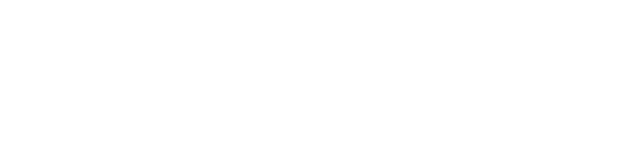
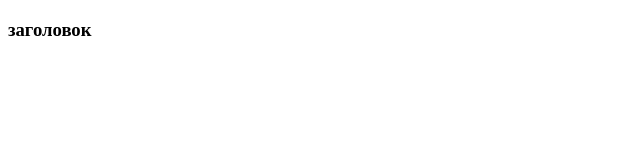
Before and after one commit to Alllena/ProjectTest, a plain HTML site: page index.html in a window 1280 px wide. Shown: the whole page, without its empty margins (0-640 px from the left). Drawn offline with Linux system fonts and the light colour scheme.

Commit message:
заголовок

```diff
--- a/index.html
+++ b/index.html
@@ -7,6 +7,6 @@
    <title>Document</title>
 </head>
 <body>
-
+   <h3>заголовок</h3>
 </body>
 </html>
```
